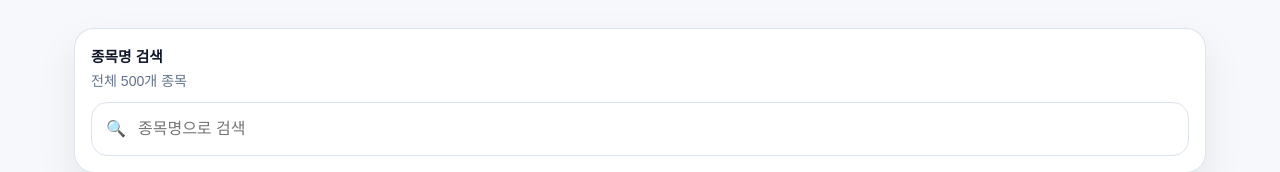
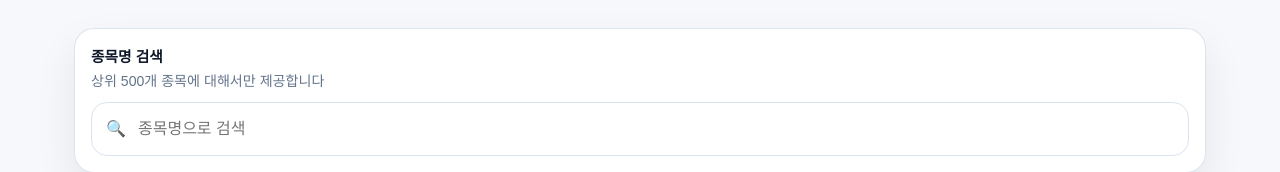
Before and after one commit to DcoyA/screener, a Next.js app: page /ranking in a window 1280 px wide. Shown: the part 257-429 px from the top of the page. Built offline with nearby package versions, Linux system fonts and the light colour scheme.

Commit message:
Update page.js

```diff
--- a/app/ranking/page.js
+++ b/app/ranking/page.js
@@ -67,7 +67,7 @@ export default function RankingPage() {
 
   const resultCountText = normalizedSearchTerm
     ? `검색 결과 ${filteredStocks.length}개 / 전체 ${rankedStocks.length}개`
-    : `전체 ${rankedStocks.length}개 종목`;
+    : `상위 ${rankedStocks.length}개 종목에 대해서만 제공합니다`;
 
   return (
     <>
```
